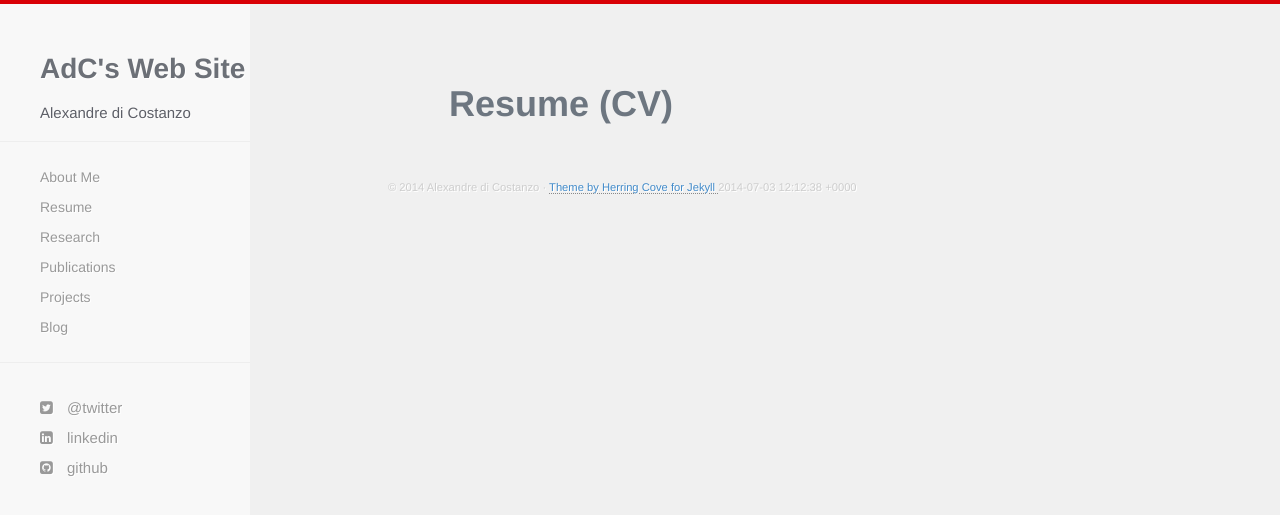
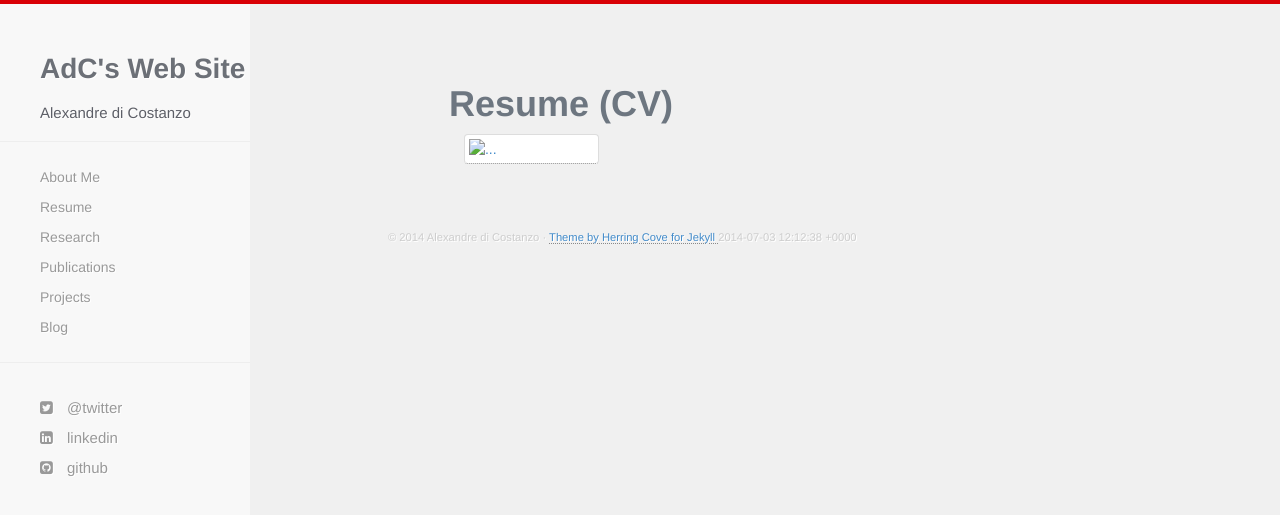
Before and after one commit to thepieuvre/alex, a Jekyll site: the page built from resume.html, in a window 1280 px wide. Shown: the top 515 px of the page. Built offline with Jekyll 4.4.1, drawn with Linux system fonts in a browser that asks for light colours; nearby versions of some CDN libraries; Markdown is read by kramdown in place of the engine named in the settings.

Commit message:
Added resume

```diff
--- a/resume.html
+++ b/resume.html
@@ -4,5 +4,12 @@ layout: projects
 <div class="container">
   <div class="row">
     <h1>Resume (CV)</h1>
+
+     <div class="col-xs-6 col-md-3">
+       <a href="#" class="thumbnail">
+        <img data-src="holder.js/100%x180" alt="...">
+      </a>
+    </div>
+
   </div>
 </div>
```
Also changed, not shown: 1 other file.
